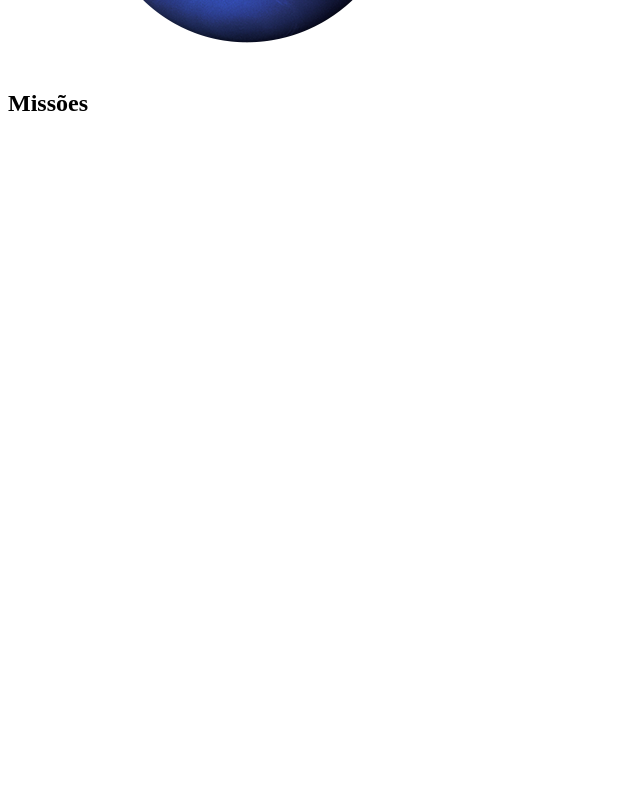
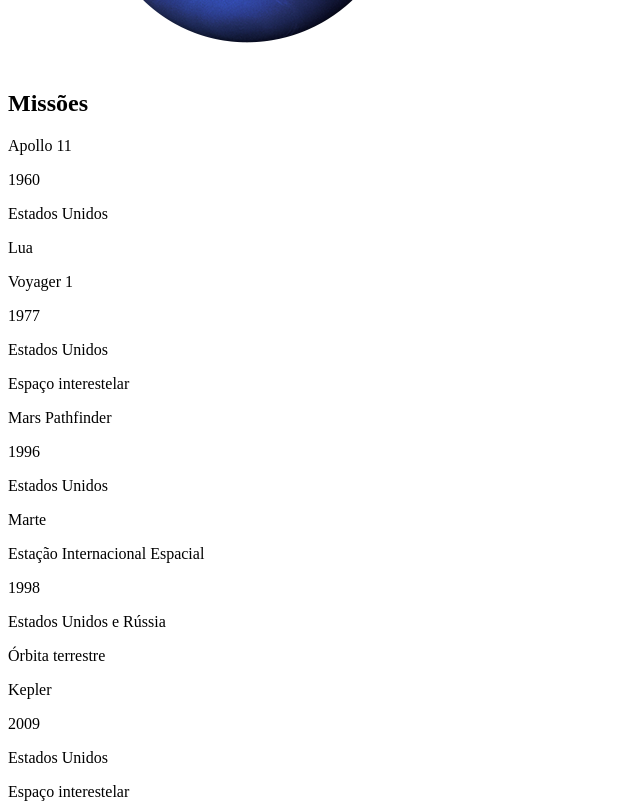
Before and after one commit to rafhaelgomes-dev/Solar-System---React, a React (Create React App) app: page / in a window 1280 px wide. Shown: the part 3340-4143 px from the top of the page, without its empty margins (0-640 px from the left). Before the commit the page ends 3477 px from the top, so only its background shows below. Built offline with nearby package versions, Linux system fonts and the light colour scheme.

Commit message:
Requisito 10

```diff
--- a/src/components/MissionCard.jsx
+++ b/src/components/MissionCard.jsx
@@ -16,7 +16,7 @@ class MissionCard extends React.Component {
 }
 MissionCard.propTypes = {
   name: PropTypes.string.isRequired,
-  year: PropTypes.number.isRequired,
+  year: PropTypes.string.isRequired,
   country: PropTypes.string.isRequired,
   destination: PropTypes.string.isRequired,
 };
--- a/src/components/Missions.jsx
+++ b/src/components/Missions.jsx
@@ -1,11 +1,21 @@
 import React from 'react';
 import Title from './Title';
+import m from '../data/missions';
+import Mi from './MissionCard';
 
 class Missions extends React.Component {
   render() {
     return (
       <div data-testid="missions">
         <Title headline="Missões" />
+        {m.map((e, i) => (<Mi
+          key={ i }
+          name={ e.name }
+          year={ e.year }
+          country={ e.country }
+          destination={ e.destination }
+        />
+        ))}
       </div>
     );
   }
```
